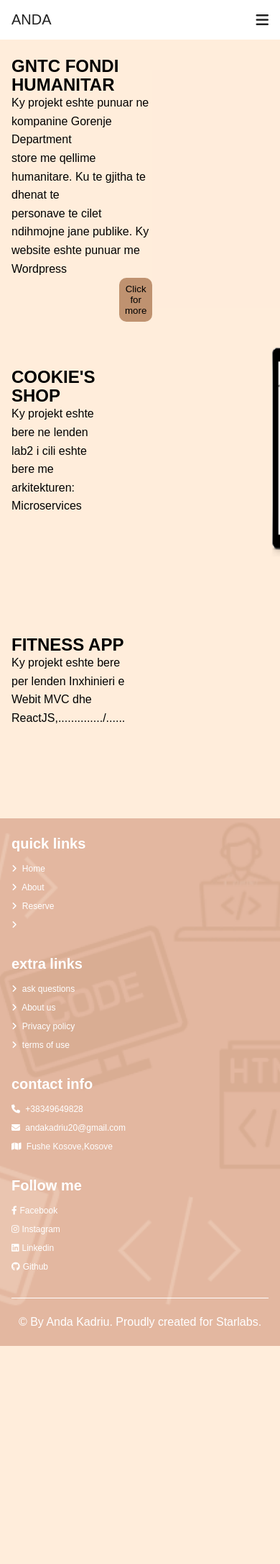
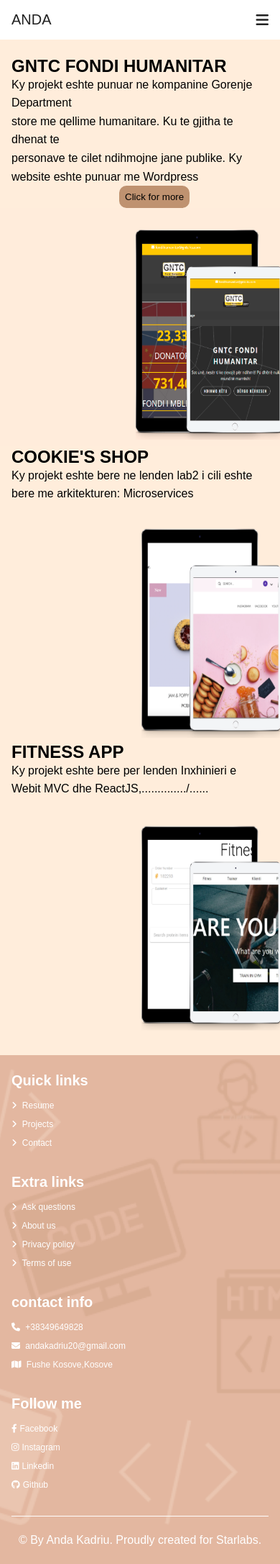
Before and after one commit to andakadriu/Myportfolio, a PHP site: page /projects.php in a window 390 px wide; the page is wider, and only the part inside the window is pictured. Shown: that part at 72% size. Before the commit the page ends 1870 px from the top of that part, so only its background shows below. Run offline with PHP 8.4, Linux system fonts and the light colour scheme.

Commit message:
CSS Update

```diff
--- a/css/style.css
+++ b/css/style.css
@@ -421,6 +421,8 @@
         margin-left: 35px;
         margin-bottom: 1000px;
     }
+
+
 }
 @media(max-width:1200px){
     section{
@@ -428,6 +430,7 @@
     }
 
 }
+
 
 @media(max-width:991px){
     html{
@@ -474,7 +477,11 @@
     position: absolute;
 
 
-}
+} .mainproject{
+
+      position: relative;
+      flex-direction: column;
+  }
 
 
 
@@ -508,16 +515,6 @@
 
 }
 
-
-
-
-
-
-
-
-
-
-
 @import url("https://fonts.googleapis.com/css2?family=Poppins:wght@100;200;300;400;500;600;700;800;900&display=swap");
 
 
@@ -525,8 +522,7 @@
     width: 30px;
     cursor:pointer;
 }
-nav{flex: 1;
-text-align: right;}
+
 .all{
     background: var(--primary-resume-background) no-repeat;
     background-size: cover;
@@ -559,8 +555,6 @@
         --contactme-background:#9b785e;
         --contactall-background:#604b3c;
 
-
-
     }
 .main{
     background-color: var(--primary-color);
--- a/projects.php
+++ b/projects.php
@@ -76,19 +76,19 @@
 <section class="footer">
     <div class="box-container">
         <div class="box">
-            <h3>quick links</h3>
-            <a href="home.php"><i class="fas fa-angle-right"></i> Home</a>
-            <a href="about.php"><i class="fas fa-angle-right"></i> About</a>
-            <a href="reserve.php"><i class="fas fa-angle-right"></i> Reserve</a>
-            <a href="home.php"><i class="fas fa-angle-right"></i> </a>
+            <h3>Quick links</h3>
+            <a href="resume.php"><i class="fas fa-angle-right"></i> Resume</a>
+            <a href="projects.php"><i class="fas fa-angle-right"></i> Projects</a>
+            <a href="contact.php"><i class="fas fa-angle-right"></i> Contact</a>
+
         </div>
 
         <div class="box">
-            <h3>extra links</h3>
-            <a href="#"><i class="fas fa-angle-right"></i> ask questions</a>
+            <h3>Extra links</h3>
+            <a href="#"><i class="fas fa-angle-right"></i> Ask questions</a>
             <a href="#"><i class="fas fa-angle-right"></i> About us</a>
             <a href="#"><i class="fas fa-angle-right"></i> Privacy policy</a>
-            <a href="#"><i class="fas fa-angle-right"></i> terms of use</a>
+            <a href="#"><i class="fas fa-angle-right"></i> Terms of use</a>
         </div>
 
         <div class="box">
@@ -105,7 +105,7 @@
             <a href="#"><i class="fab fa-facebook-f"></i>Facebook</a>
             <a href="#"><i class="fab fa-instagram"></i>Instagram</a>
             <a href="#"><i class="fab fa-linkedin"></i>Linkedin</a>
-            <a href="#"><i class="fab fa-github"></i>Github</a>
+            <a href="https://github.com/andakadriu"><i class="fab fa-github"></i>Github</a>
         </div>
     </div>
 
```
Also changed, not shown: contact.php (+0 -8 lines).
